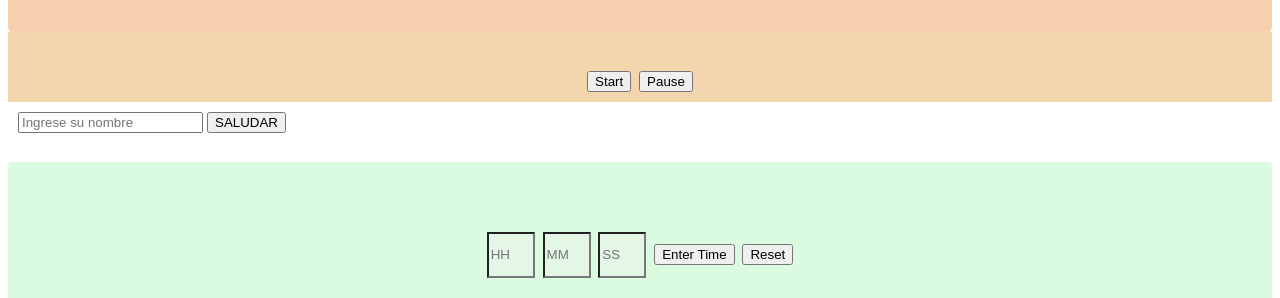
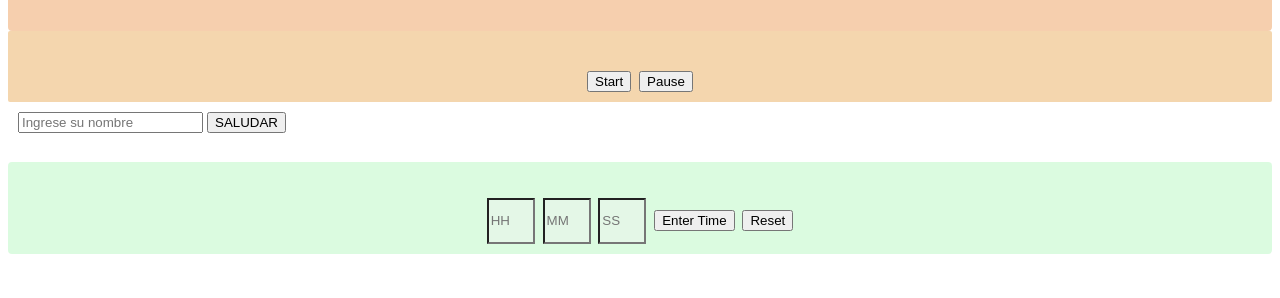
Before and after one commit to HX-MLuquez/clock_in_javascript, a plain HTML site: page index_setInt_simple.html in a window 1280 px wide. Shown: the part 116-414 px from the top of the page. Drawn offline with Linux system fonts and the light colour scheme.

```diff
--- a/style_setInt_simple.css
+++ b/style_setInt_simple.css
@@ -17,8 +17,7 @@
     border-radius: 4px;
     font-family: monospace;
     text-align: center;
-    height: 70px;
-    padding: 40px;
+    padding: 10px;
 }
 
 .input_count {
@@ -30,6 +29,7 @@
     background-color: rgba(188, 143, 143, 0.055);
     border-radius: 4px;
     font-size: 30px;
+    margin-top: -4px;
 }
 
 .clock_simple {
```
